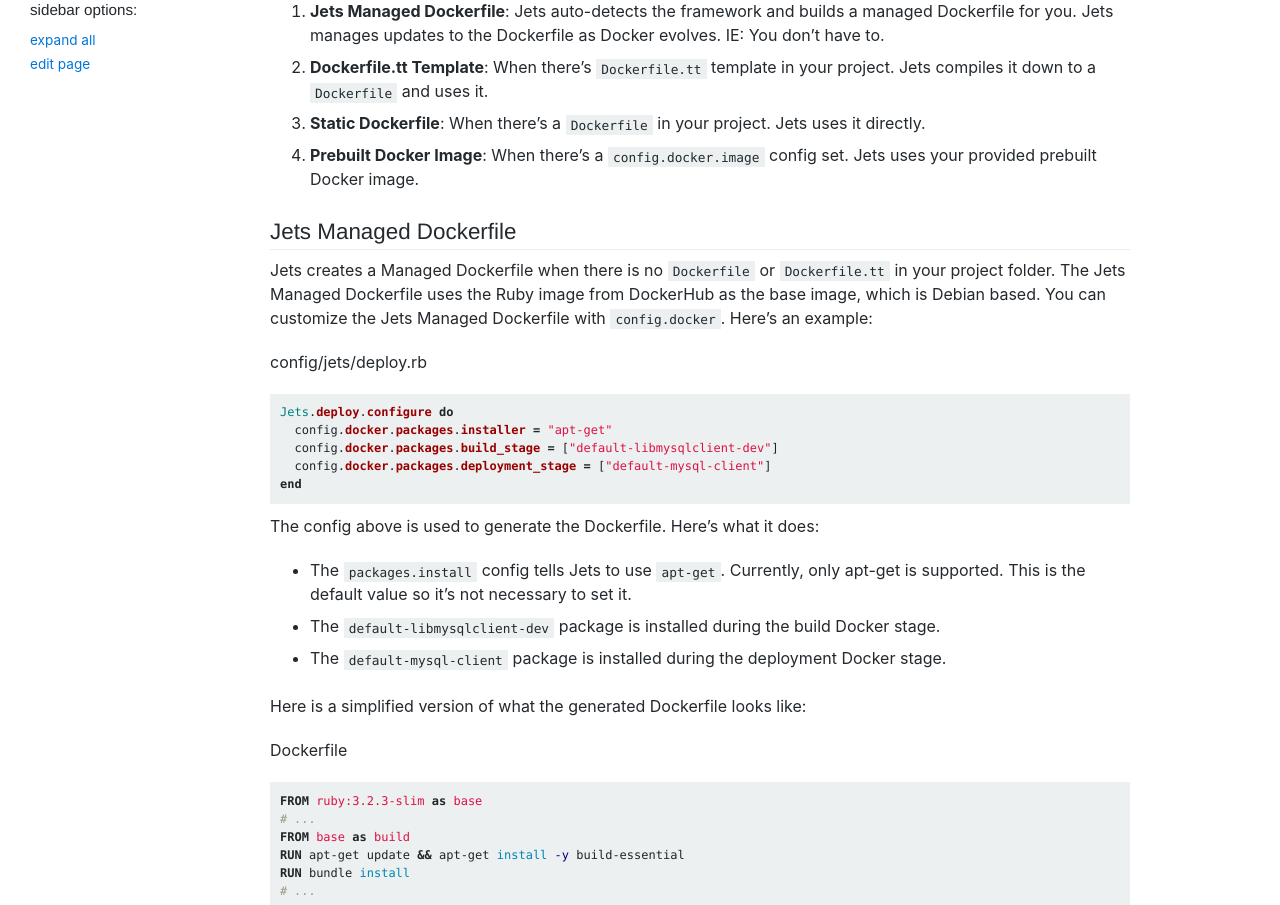
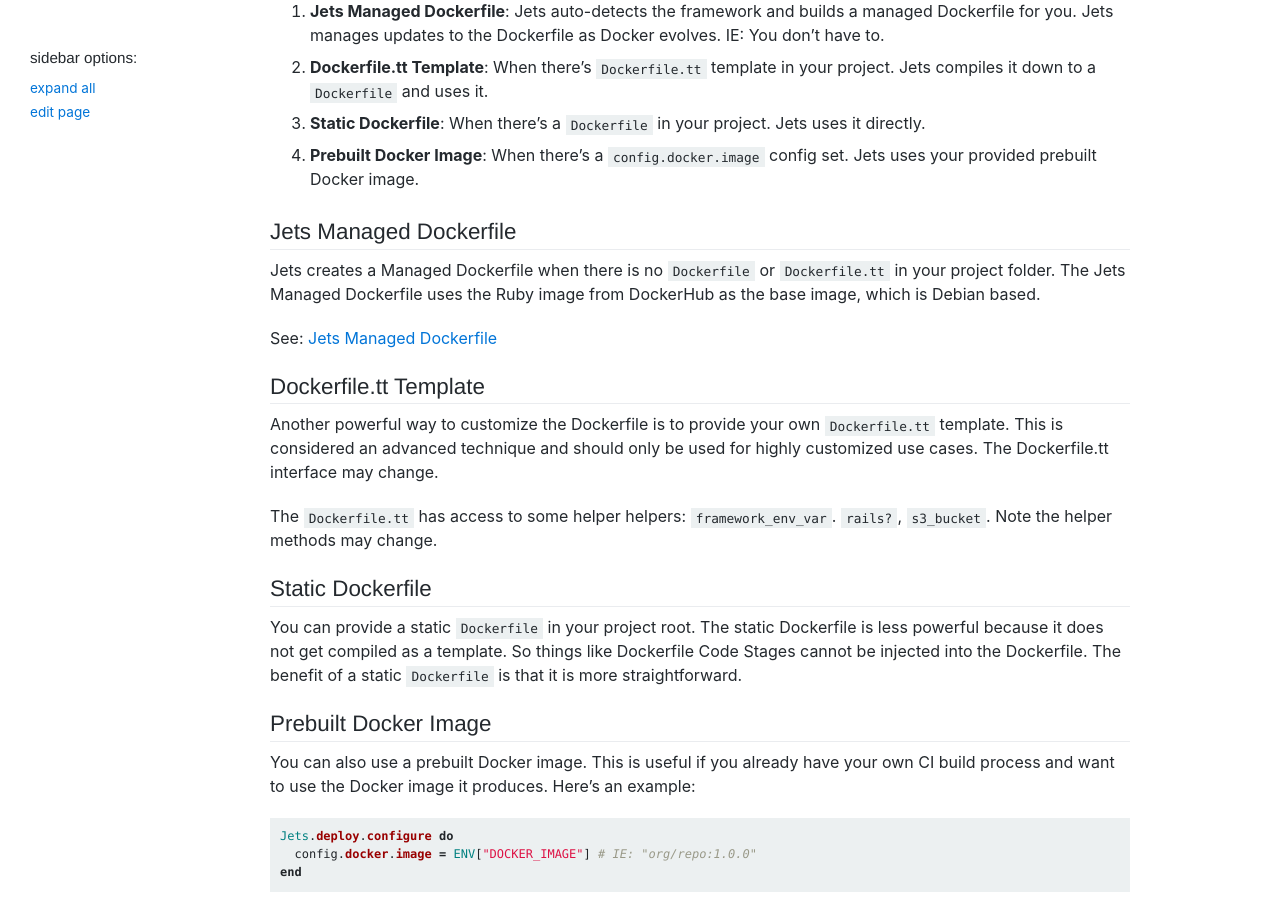
Before and after one commit to rubyonjets/jets-docs, a Jekyll site: the page built from _docs/docker/dockerfile.md, in a window 1280 px wide and 1400 px high, scrolled down 282 px. Shown: the top 905 px of the window. Built offline with Jekyll 4.4.1, drawn with Linux system fonts in a browser that asks for light colours; a script that is not in the unit is left out; some of the changed text lies outside the part shown.

Commit message:
docker docs

````diff
--- a/_docs/docker/dockerfile.md
+++ b/_docs/docker/dockerfile.md
@@ -13,33 +14,9 @@
 
 ## Jets Managed Dockerfile
 
-Jets creates a Managed Dockerfile when there is no `Dockerfile` or `Dockerfile.tt` in your project folder. The Jets Managed Dockerfile uses the Ruby image from DockerHub as the base image, which is Debian based. You can customize the Jets Managed Dockerfile with `config.docker`. Here's an example:
+{% include docker/managed-preamble.md %}
 
-config/jets/deploy.rb
-
-```ruby
-Jets.deploy.configure do
-  config.docker.packages.installer = "apt-get"
-  config.docker.packages.build_stage = ["default-libmysqlclient-dev"]
-  config.docker.packages.deployment_stage = ["default-mysql-client"]
-end
-```
-
-The config above is used to generate the Dockerfile. Here's what it does:
-
-* The `packages.install` config tells Jets to use `apt-get`. Currently, only apt-get is supported. This is the default value so it's not necessary to set it.
-* The `default-libmysqlclient-dev` package is installed during the build Docker stage.
-* The `default-mysql-client` package is installed during the deployment Docker stage.
-
-Here is a simplified version of what the generated Dockerfile looks like:
-
-{% include docker/Dockerfile.md %}
-
-The Dockerfile is simplified to help understand what happens. The actual generated Dockerfile is more complex and optimized. Even in the simplified version above, you can see that Jets uses a multi-stage Docker build process. This keeps the final image size smaller for deployment.
-
-You can perform basic customizations on Dockerfile with the `config.docker` config. This allows you to install any custom packages you might need. IE: system packages for compiled gems like mysql2.
-
-For even more customizations, you can also inject your own code to various stages of the Dockerfile, see: [Dockerfile Code Stages]({% link _docs/docker/stages.md %}).
+See: [Jets Managed Dockerfile]({% link _docs/docker/dockerfile/managed.md %})
 
 ## Dockerfile.tt Template
 
````
Also changed, not shown: other parts of _docs/docker/dockerfile.md (+1 -0 lines), _docs/docker.md (+8 -6 lines), _docs/docker/dockerfile/managed.md (added, +36 -0 lines), _docs/docker/notes.md (added, +12 -0 lines), _docs/docker/stages.md (+1 -1 lines), _includes/docker/managed-preamble.md (added, +1 -0 lines).
